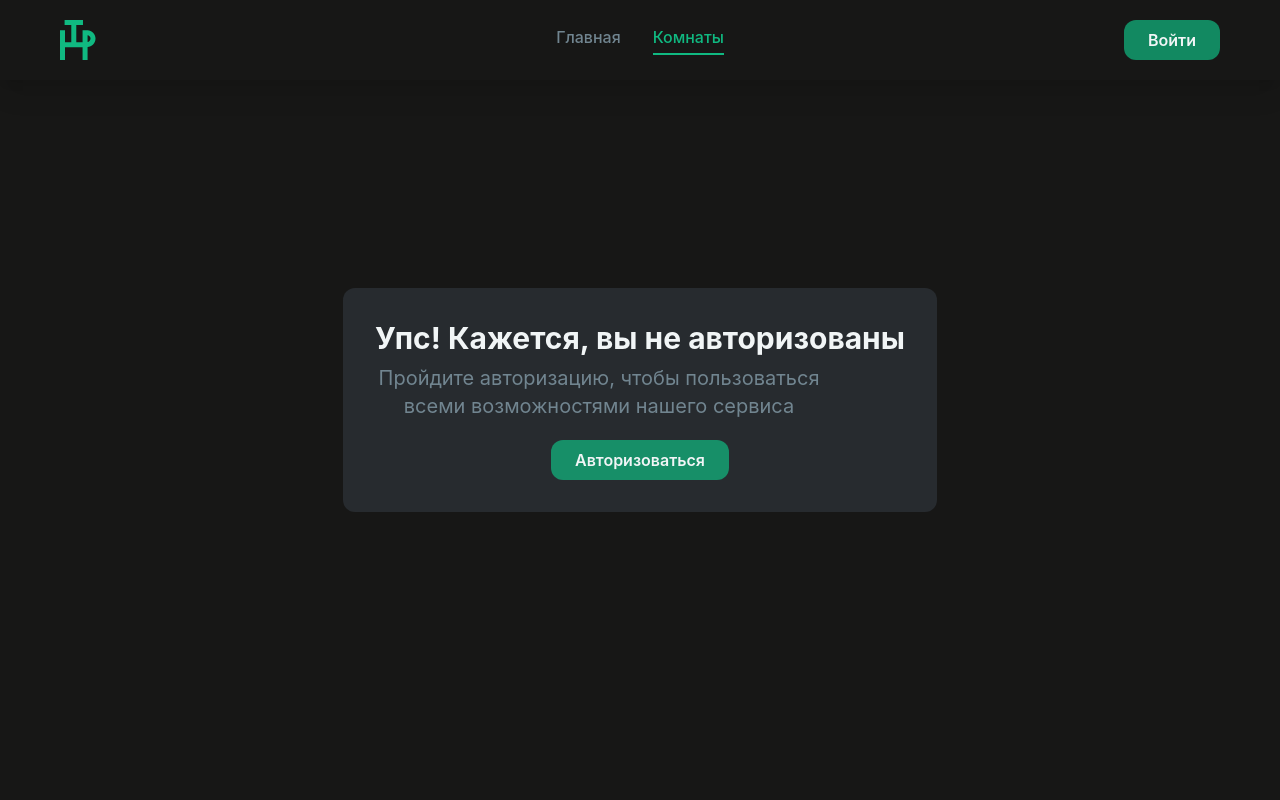
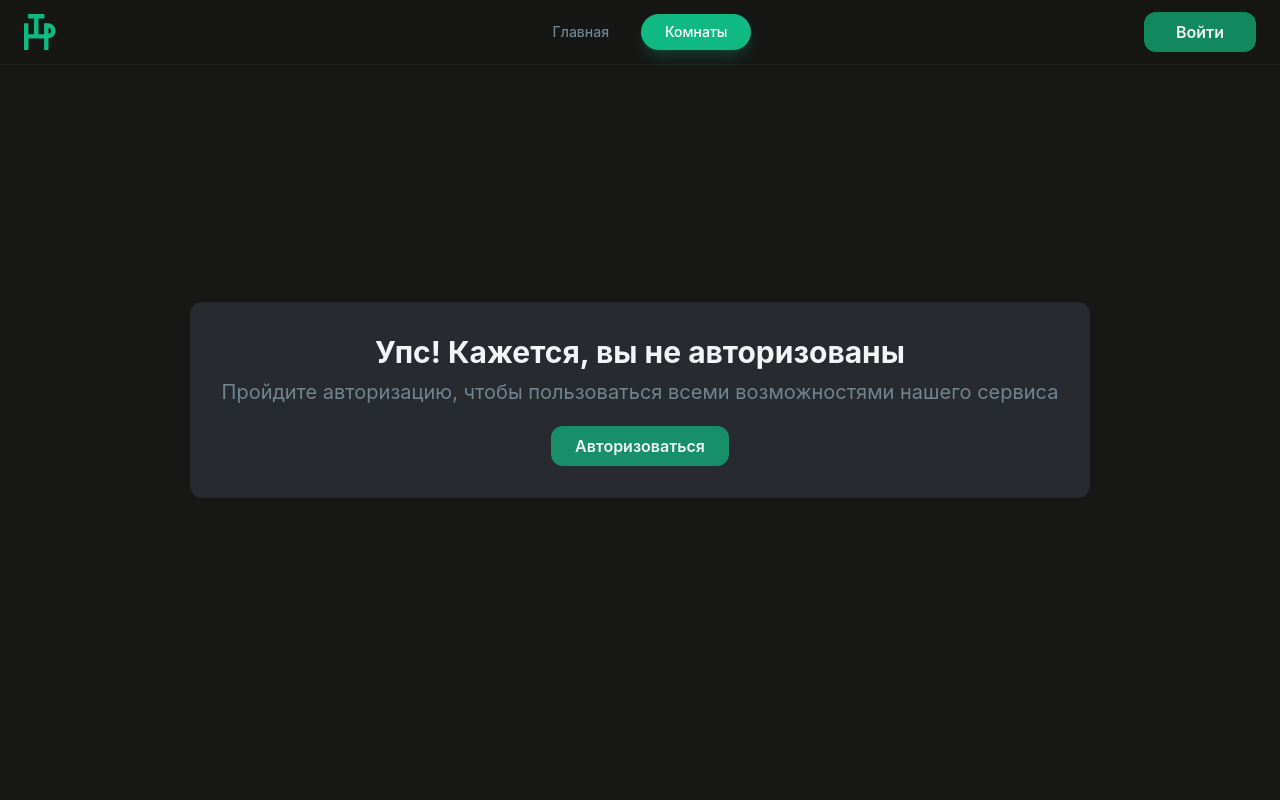
Before and after one commit to alexey-panchenko-dev/Planning-Poker, a React (Vite) app in the folder client/: page /rooms in a window 1280 px wide. Shown: the top 800 px of the page. Built offline with nearby package versions, Linux system fonts and the light colour scheme; no server answers.

Commit message:
сделана карточка аккаунта которая видна только при заходе в аккант

```diff
--- a/client/package.json
+++ b/client/package.json
@@ -13,6 +13,7 @@
     "@tailwindcss/vite": "^4.2.2",
     "@tanstack/react-query": "^5.97.0",
     "axios": "^1.15.0",
+    "lucide-react": "^1.8.0",
     "react": "^19.2.4",
     "react-dom": "^19.2.4",
     "react-router": "^7.14.0",
--- a/client/src/entities/session/model/types.ts
+++ b/client/src/entities/session/model/types.ts
@@ -1,5 +1,6 @@
 export interface UserI {
   id?: number;
   email: string;
+  name: string;
   password: string;
 }
--- /dev/null
+++ b/client/src/entities/session/ui/AccountCard.tsx
@@ -0,0 +1,77 @@
+import { useState, useRef, useEffect } from "react";
+import { Link } from "react-router-dom";
+import { ChevronDown, User, LogOut, Settings } from "lucide-react";
+import { useSessionStore } from "../model/useSessionStore";
+import { useShallow } from "zustand/react/shallow";
+
+export const AccountCard = () => {
+  const { user, logout } = useSessionStore(
+    useShallow((state) => ({ user: state.user, logout: state.logout })),
+  );
+  const [isOpen, setIsOpen] = useState(false);
+  const menuRef = useRef<HTMLDivElement>(null);
+
+  useEffect(() => {
+    const handleClickOutside = (event: MouseEvent) => {
+      if (menuRef.current && !menuRef.current.contains(event.target as Node)) {
+        setIsOpen(false);
+      }
+    };
+    document.addEventListener("mousedown", handleClickOutside);
+    return () => document.removeEventListener("mousedown", handleClickOutside);
+  }, []);
+
+  return (
+    <div className="relative" ref={menuRef}>
+      <button
+        onClick={() => setIsOpen((prev) => !prev)}
+        className={`flex items-center gap-3 px-4 py-2 border rounded-full transition-all duration-200
+          ${isOpen ? "border-accent bg-accent/10" : "border-font-muted/30 hover:border-accent"}`}
+      >
+        <div className="w-6 h-6 rounded-full bg-accent flex items-center justify-center text-xs text-white font-bold">
+          {user?.name?.charAt(0).toUpperCase() || "U"}
+        </div>
+        <span className="text-font-main font-medium max-w-[100px] truncate">
+          {user?.name}
+        </span>
+        <ChevronDown
+          size={16}
+          className={`text-font-muted transition-transform duration-200 ${isOpen ? "rotate-180" : ""}`}
+        />
+      </button>
+
+      {isOpen && (
+        <div className="absolute right-0 mt-2 w-48 bg-main-bg border border-font-muted/20 rounded-2xl shadow-2xl py-2 z-50 animate-in fade-in zoom-in duration-150">
+          <div className="px-4 py-2 border-b border-font-muted/10 mb-1">
+            <p className="text-[10px] uppercase tracking-wider text-font-muted">
+              Аккаунт
+            </p>
+            <p className="text-sm font-medium text-font-main truncate">
+              {user?.email || user?.name}
+            </p>
+          </div>
+
+          <Link
+            to="/profile"
+            onClick={() => setIsOpen(false)}
+            className="flex items-center gap-3 px-4 py-2 text-sm text-font-main hover:bg-accent/10 hover:text-accent transition-colors"
+          >
+            <User size={16} />
+            Профиль
+          </Link>
+
+          <button
+            onClick={() => {
+              setIsOpen(false);
+              logout();
+            }}
+            className="w-full flex items-center gap-3 px-4 py-2 text-sm text-red-500 hover:bg-red-500/10 transition-colors"
+          >
+            <LogOut size={16} />
+            Выйти
+          </button>
+        </div>
+      )}
+    </div>
+  );
+};
--- a/client/src/entities/session/ui/GuardAuth.tsx
+++ b/client/src/entities/session/ui/GuardAuth.tsx
@@ -19,7 +19,7 @@ export const GuardAuth = ({ children }: AuthGuardProps) => {
             <h1 className="text-3xl font-bold text-font-main">
               Упс! Кажется, вы не авторизованы
             </h1>
-            <p className="text-xl text-font-muted max-w-md">
+            <p className="text-xl text-font-muted">
               Пройдите авторизацию, чтобы пользоваться всеми возможностями
               нашего сервиса
             </p>
--- a/client/src/widgets/Header.tsx
+++ b/client/src/widgets/Header.tsx
@@ -1,16 +1,10 @@
 import { Link, NavLink, useLocation } from "react-router-dom";
 import { Button } from "@/shared";
 import { useSessionStore } from "@/entities/session/model/useSessionStore";
-import { useShallow } from "zustand/react/shallow";
+import { AccountCard } from "@/entities/session/ui/AccountCard";
 
 export const Header = () => {
-  const { isAuth, logout } = useSessionStore(
-    useShallow((state) => ({
-      isAuth: state.isAuth,
-      logout: state.logout,
-    })),
-  );
-
+  const isAuth = useSessionStore((state) => state.isAuth);
   const location = useLocation();
 
   const navigation = [
@@ -19,20 +13,26 @@ export const Header = () => {
   ];
 
   return (
-    <header className="grid grid-cols-3 items-center px-15 py-5 bg-main-bg shadow-xl absolute top-0 w-full z-10">
+    <header className="fixed top-0 w-full z-50 bg-main-bg/80 backdrop-blur-md border-b border-font-muted/10">
+      <div className="max-w-[1440px] mx-auto grid grid-cols-3 items-center px-6 py-3">
         <div className="flex justify-start">
-        <Link to="/">
-          <img src="/Logo.svg" alt="IHP Logo" className="h-10" />
+          <Link to="/" className="hover:opacity-80 transition-opacity">
+            <img src="/Logo.svg" alt="IHP Logo" className="h-9" />
           </Link>
         </div>
 
-      <nav className="flex justify-center gap-8 text-gray-400 font-medium">
+        <nav className="flex justify-center items-center gap-2">
           {navigation.map((link) => (
             <NavLink
               key={link.id}
               to={link.path}
               className={({ isActive }) =>
-              `pb-1 transition-all ${isActive ? "text-accent border-b-2 border-accent" : "text-font-muted"}`
+                `px-6 py-2 rounded-full text-sm font-medium transition-all duration-300
+                ${
+                  isActive
+                    ? "bg-accent text-white shadow-lg shadow-accent/20"
+                    : "text-font-muted hover:text-font-main hover:bg-font-muted/5"
+                }`
               }
             >
               {link.title}
@@ -40,14 +40,15 @@ export const Header = () => {
           ))}
         </nav>
 
-      <div className="flex justify-end gap-2">
+        <div className="flex justify-end items-center gap-4">
           {!isAuth ? (
             <Link to="/auth" state={{ from: location }}>
-            <Button value="Войти" />
+              <Button value="Войти" className="rounded-full px-8" />
             </Link>
           ) : (
-          <Button value="Выйти из аккаунта" variant="danger" onClick={logout} />
+            <AccountCard />
           )}
+        </div>
       </div>
     </header>
   );
```
Also changed, not shown: 1 other file (tests, documents, lock files or other folders). Lines whose indentation alone changed are shown as unchanged.
